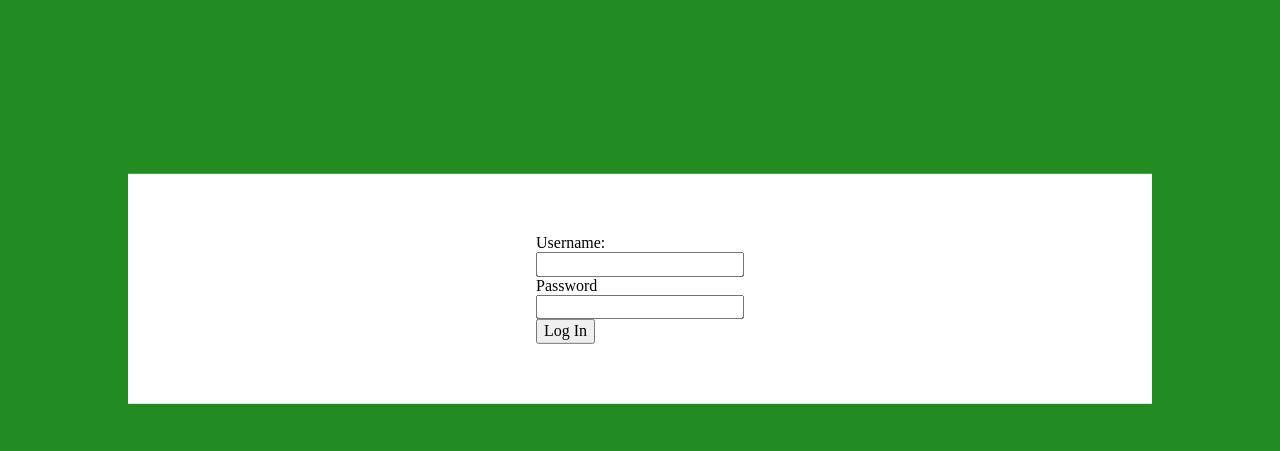
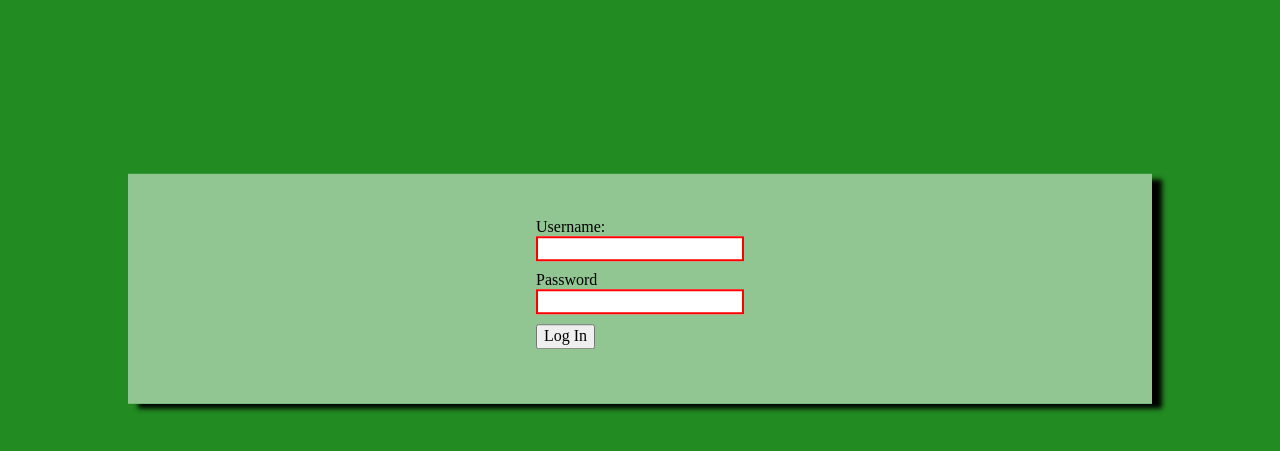
Before and after one commit to phyrenight/sign_in, a website built with webpack: page src/index.html in a window 1280 px wide. Shown: the part 79-530 px from the top of the page. Built offline with nearby package versions, Linux system fonts and the light colour scheme.

Commit message:
need more indicators if a field is invalid

```diff
--- a/src/style.css
+++ b/src/style.css
@@ -23,9 +23,10 @@ section {
     left: 50%;
     transform: translate(-50%, -50%);
     display: block;
-    background-color: #fff;
+    background-color: rgba(255,255,255, 0.5);
     height: 40%;
     width: 80%;
+    box-shadow: 10px 5px 5px black;
 }
 
 form {
@@ -38,3 +39,15 @@ form {
 input, button {
     display: block;
 }
+
+div + div {
+    margin: 5% 0%;
+}
+
+input:invalid {
+    border: 2px solid red;
+}
+
+input:valid {
+    border: 2px solid black;
+}
```
